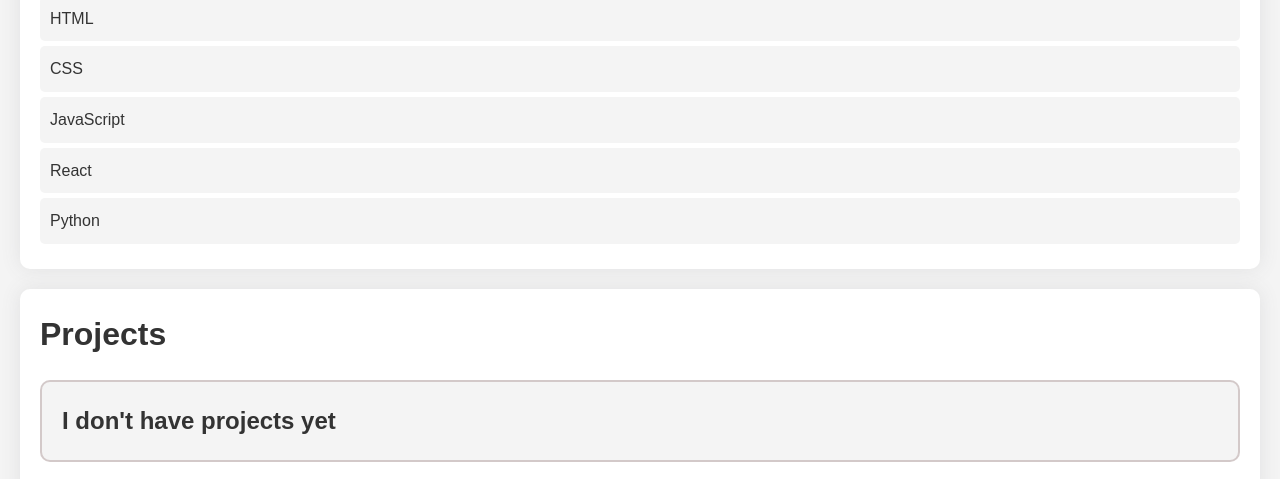
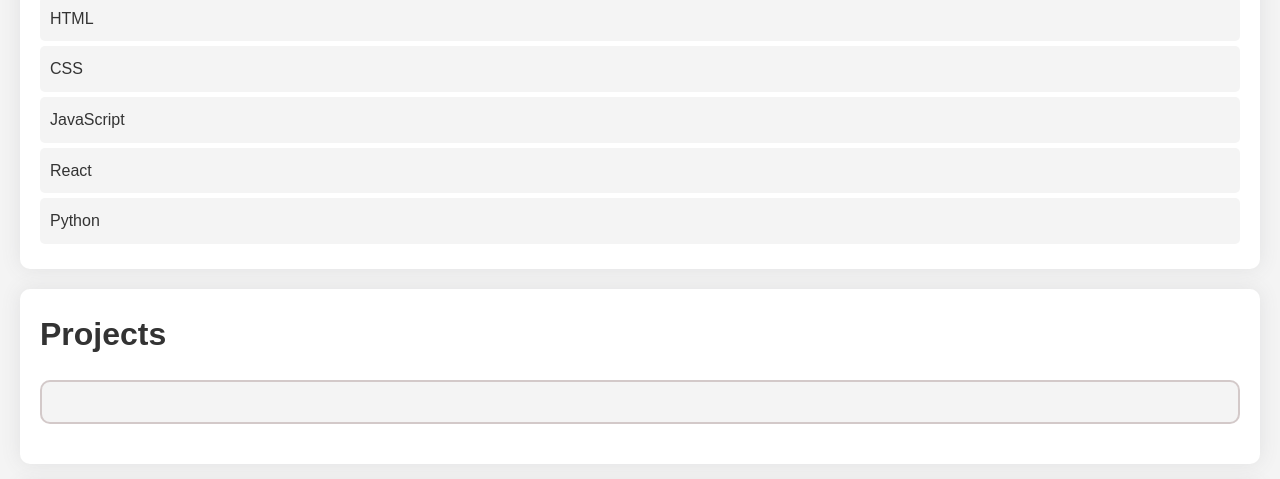
Before and after one commit to shavkatov528/Bunyodbek, a plain HTML site: page index.html in a window 1280 px wide. Shown: the part 473-952 px from the top of the page. Drawn offline with Linux system fonts and the light colour scheme.

Commit message:
Fix HTML structure and formatting

```diff
--- a/index.html
+++ b/index.html
@@ -40,7 +40,7 @@
         <section id="projects" class="projects">
             <h2>Projects</h2>
             <div class="project">
-                <h1>I don't have projects yet</h1>
+                <!-- <h1>I don't have projects yet</h1> -->
                 <!-- <h3>Project 1: Portfolio Website</h3>
                 <p>A responsive portfolio website built using HTML and CSS.</p>
             </div>
```
